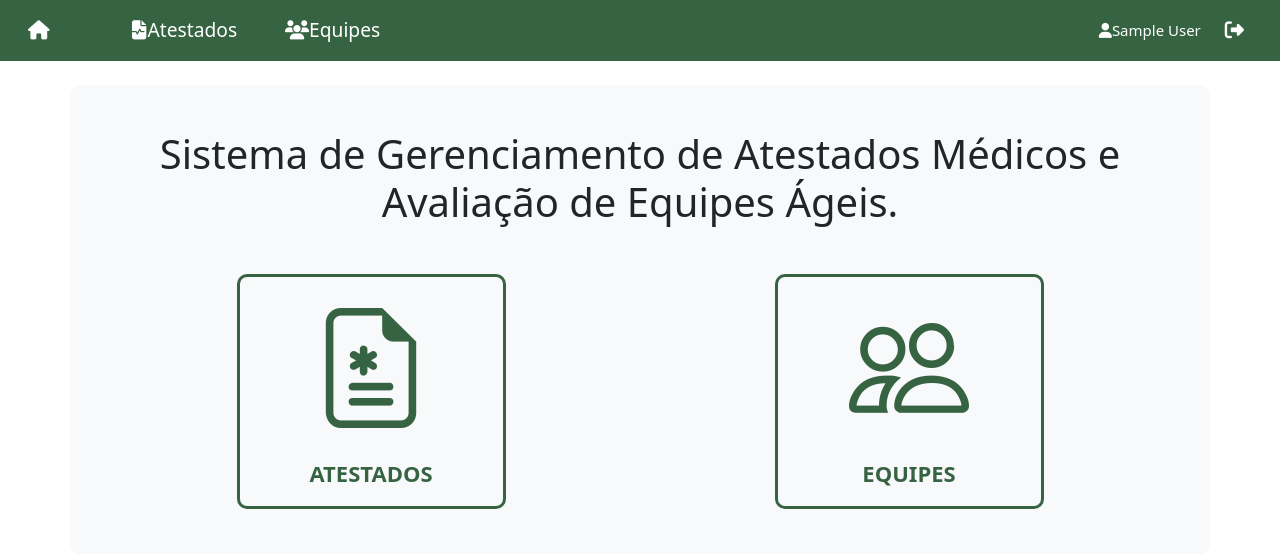
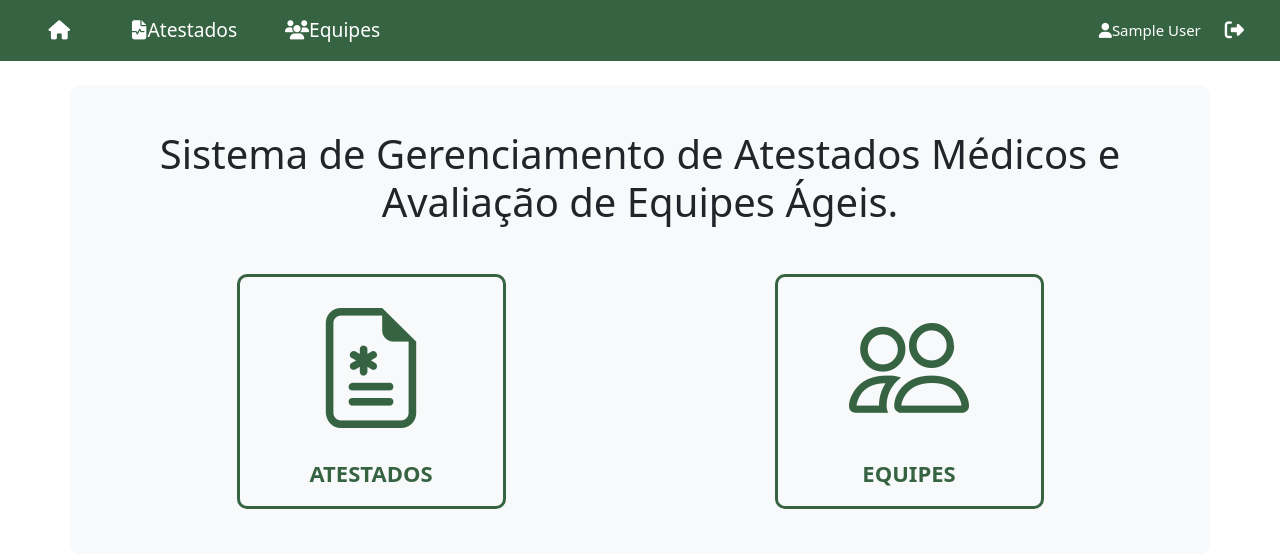
Before and after one commit to Galaticos-API/API-1, a Flask app: page / in a window 1280 px wide. Shown: the top 554 px of the page. Run offline with Flask 3, Linux system fonts and the light colour scheme; the visitor is signed in with stand-in values (Sample User, id 1); some libraries are stand-ins or nearby versions.

Commit message:
STYLE - Ajuste do alinhamento e padding dos links de navegação

```diff
--- a/src/static/styles/styles.css
+++ b/src/static/styles/styles.css
@@ -67,7 +67,8 @@
 
     .nav-link {
         color: white;
-        text-align: center;
+        justify-content: center;
+        padding: 8px;
         font-size: 1.2rem;
         transition: 100ms;
         border-radius: 10px;
```
